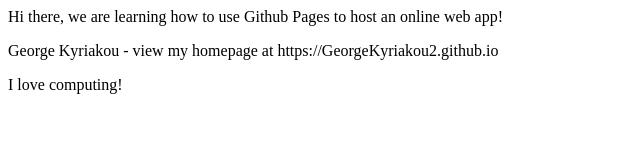
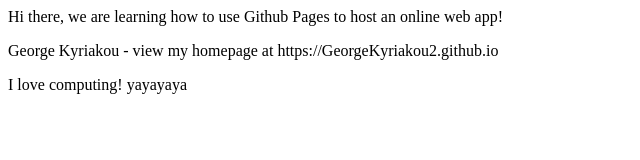
Before and after one commit to GeorgeKyriakou2/co1111-shared-project, a plain HTML site: page index.html in a window 1280 px wide. Shown: the full height of the page, 0-640 px from the left. Drawn offline with Linux system fonts and the light colour scheme.

```diff
--- a/index.html
+++ b/index.html
@@ -6,7 +6,7 @@
   <body>
     <p>Hi there, we are learning how to use Github Pages to host an online web app!</p>
     <p>George Kyriakou - view my homepage at https://GeorgeKyriakou2.github.io</p>
-    <p>I love computing!</p>
+    <p>I love computing! yayayaya</p>
   </body>
 
 </html>
```
